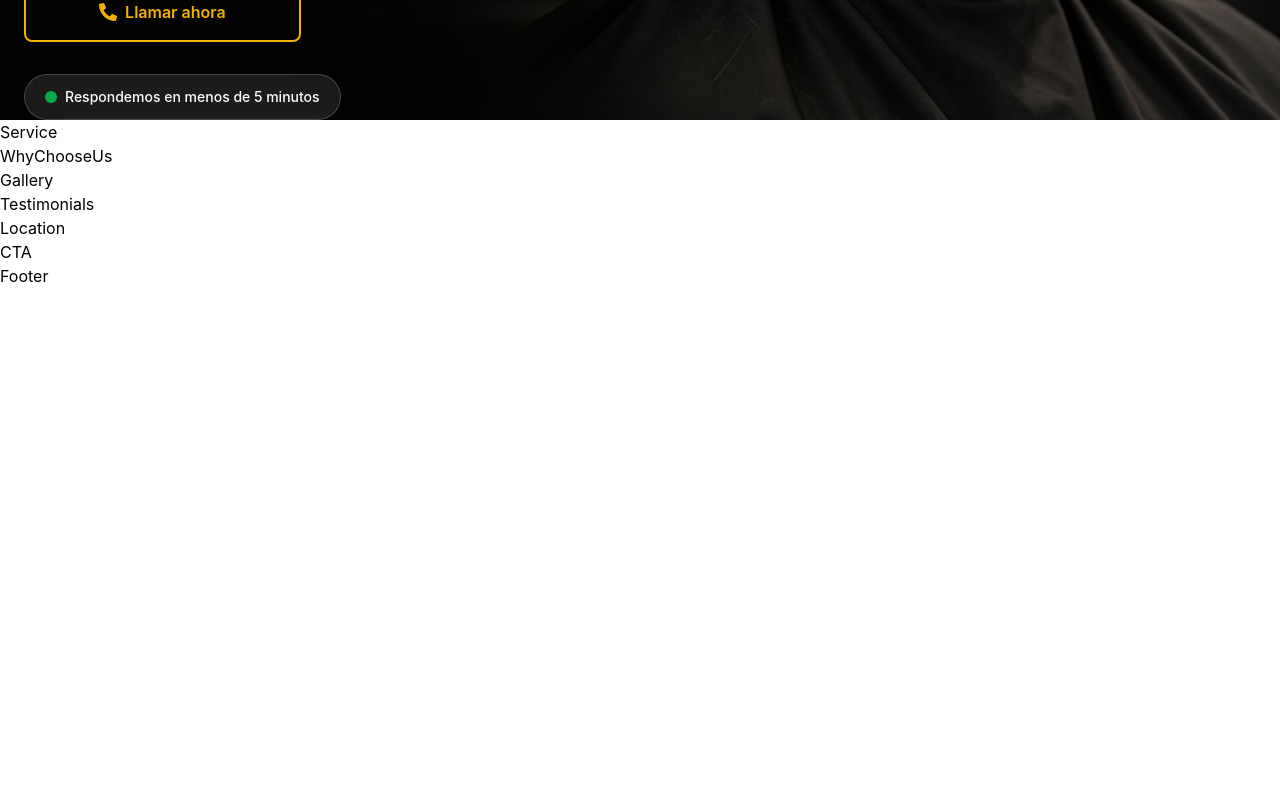
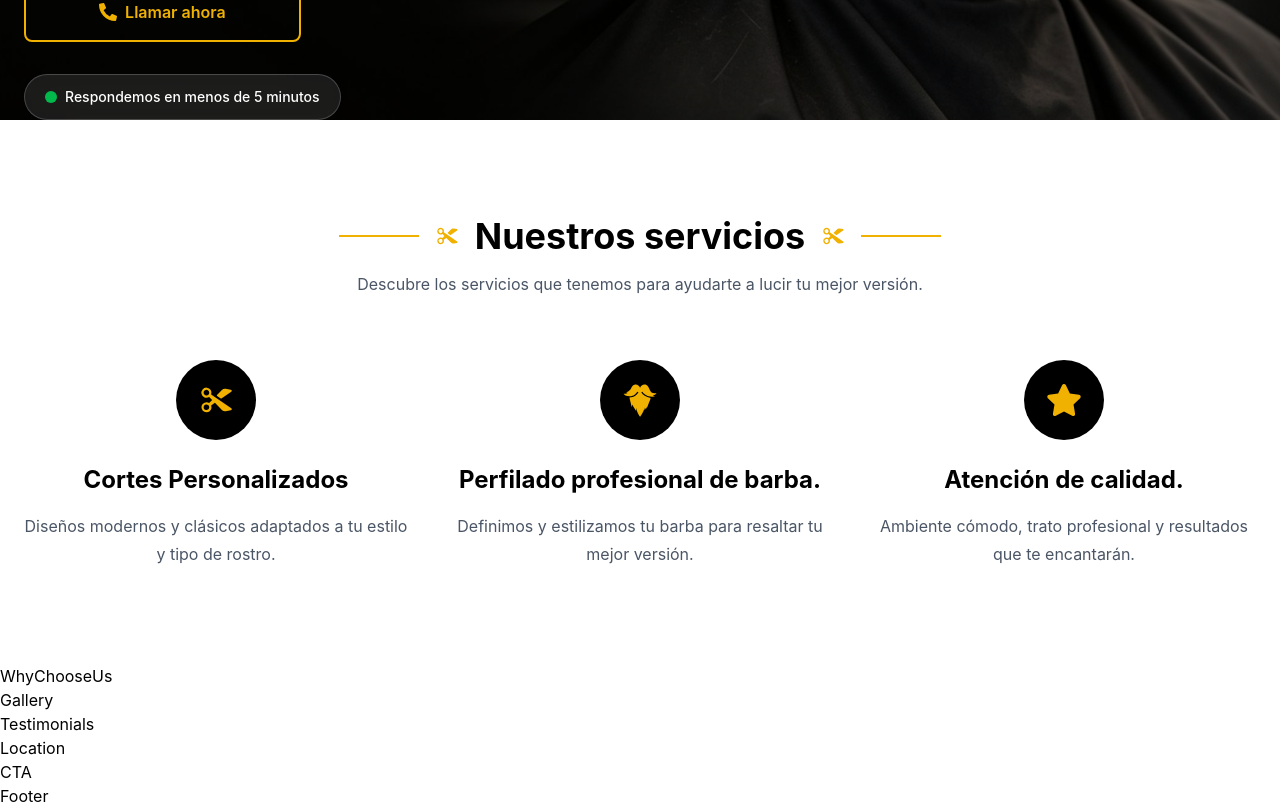
Before and after one commit to Juan19450169/mexa-barbe-landing, a React (Vite) app: page / in a window 1280 px wide. Shown: the part 720-1528 px from the top of the page. Before the commit the page ends 1008 px from the top, so only its background shows below. Built offline with nearby package versions, Linux system fonts and the light colour scheme.

Commit message:
Caracteristica: agregar una seccion de servicios con tarjetas dinamicas y diseño adaptable

```diff
--- a/src/components/sections/Services.jsx
+++ b/src/components/sections/Services.jsx
@@ -1,9 +1,85 @@
+import { PiScissorsFill } from "react-icons/pi";
+import services from "../../data/services.js";
+
+function Services() {
+  return (
+    <section id="services" className="py-24 bg-white">
+
+      <div className="max-w-7xl mx-auto px-6">
+
+        {/* ENCABEZADO */}
+        <div className="text-center">
+
+          <div className="flex items-center justify-center gap-4">
+
+            <div className="w-12 md:w-20 h-[2px] bg-yellow-500"></div>
+
+            <PiScissorsFill className="text-yellow-500 text-2xl" />
+
+          <h2 className="text-4xl font-bold text-black">
+            Nuestros servicios
+          </h2>
+
+          <PiScissorsFill className="text-yellow-500 text-2xl" />
+
+          <div className="w-12 md:w-20 h-[2px] bg-yellow-500"></div>
+
+          </div>
 
 
-function Service() {
-  return (
-    <section>Service</section>
-  )
+          <p className="mt-4 text-gray-600 max-w-2xl mx-auto">
+            Descubre los servicios que tenemos para ayudarte a lucir tu mejor versión.
+          </p>
+
+        </div>
+
+        {/* TARJETAS DE SERVICIOS */}
+        <div className="mt-16 grid grid-cols-1 md:grid-cols-3 gap-10">
+
+          {services.map((service) => {
+
+            const Icon = service.icon;
+
+            return (
+
+              <div
+                key={service.id}
+                className="flex flex-col items-center text-center"
+              >
+
+                {/* ICONO */}
+                <div className="w-20 h-20 rounded-full bg-black flex items-center justify-center">
+
+                  <Icon className="text-yellow-500 text-4xl" />
+
+                </div>
+
+                {/* TITULO */}
+
+                <h3 className="mt-6 text-2xl font-bold text-black">
+                  {service.title}
+                </h3>
+
+                {/* DESCRIPTION */}
+
+                <p className="mt-4 text-gray-600 leading-7">
+                  {service.description}
+                </p>
+
+              </div>
+
+            );
+
+          })}
+
+        </div>
+
+
+
+      </div>
+
+    </section>
+  );
 }
 
-export default Service
+export default Services;
--- a/src/data/services.js
+++ b/src/data/services.js
@@ -1,10 +1,29 @@
+import { FaStar } from "react-icons/fa";
+import {  GiBeard } from "react-icons/gi";
+import { PiScissorsFill } from "react-icons/pi";
+
 const services = [
   {
     id: 1,
-    name: "Corte Clásico",
-    description: "",
-    price: "$180"
-  }
+    title: "Cortes Personalizados",
+    description:
+    "Diseños modernos y clásicos adaptados a tu estilo y tipo de rostro.",
+    icon: PiScissorsFill,
+  },
+  {
+    id: 2,
+    title: "Perfilado profesional de barba.",
+    description:
+    "Definimos y estilizamos tu barba para resaltar tu mejor versión.",
+    icon: GiBeard,
+  },
+   {
+    id: 3,
+    title: "Atención de calidad.",
+    description:
+    "Ambiente cómodo, trato profesional y resultados que te encantarán.",
+    icon: FaStar,
+  },
 ];
 
 export default services;
```
